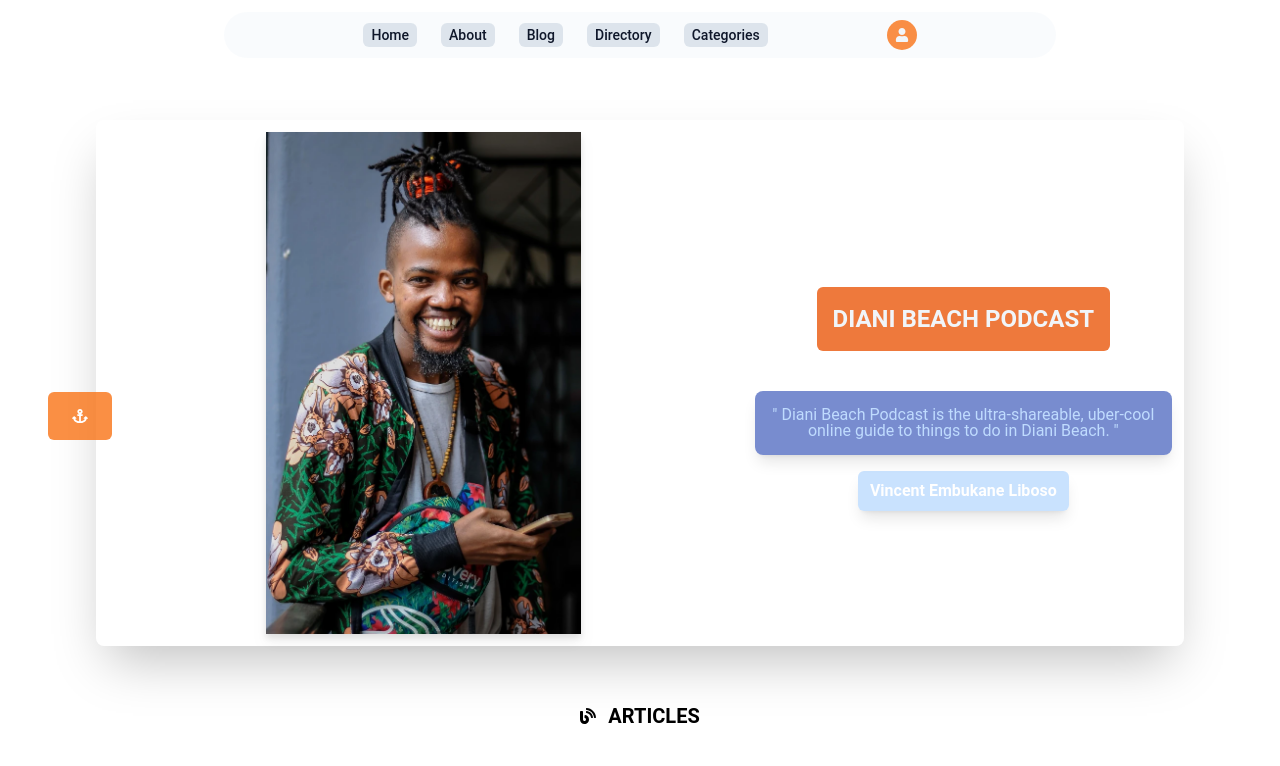
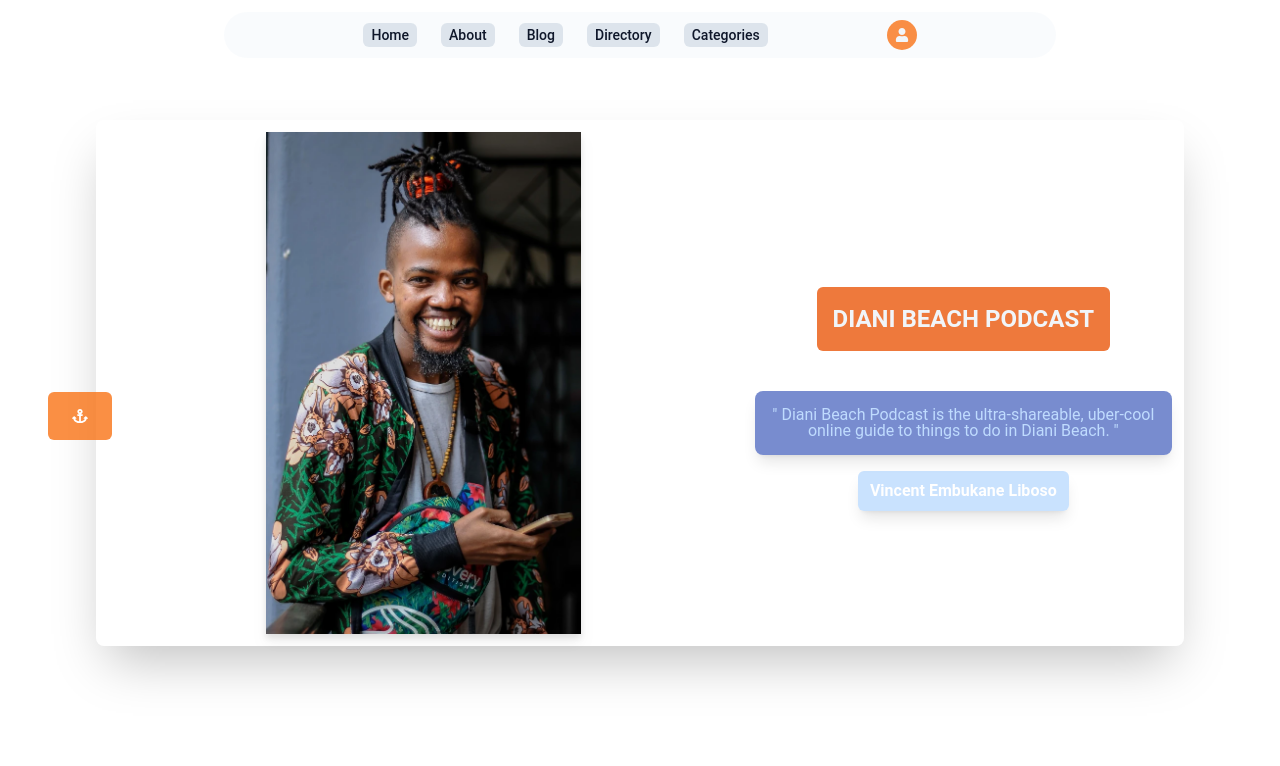
Before and after one commit to MatthewsRicky/travelapp, a Next.js app: page / in a window 1280 px wide. Shown: the top 766 px of the page. Built offline with nearby package versions, Linux system fonts and the light colour scheme.

Commit message:
replacing the old blog component with the new one.

```diff
--- a/app/page.tsx
+++ b/app/page.tsx
@@ -1,12 +1,13 @@
-import Blogs from "@/components/Blogs";
+
 
 import Hero from "@/components/Hero";
+import NewBlog from "@/components/NewBlog";
 
 export default function Home() {
 	return (
 		<>
 			<Hero />
-			<Blogs />
+			<NewBlog />
 		</>
 	);
 }
```
